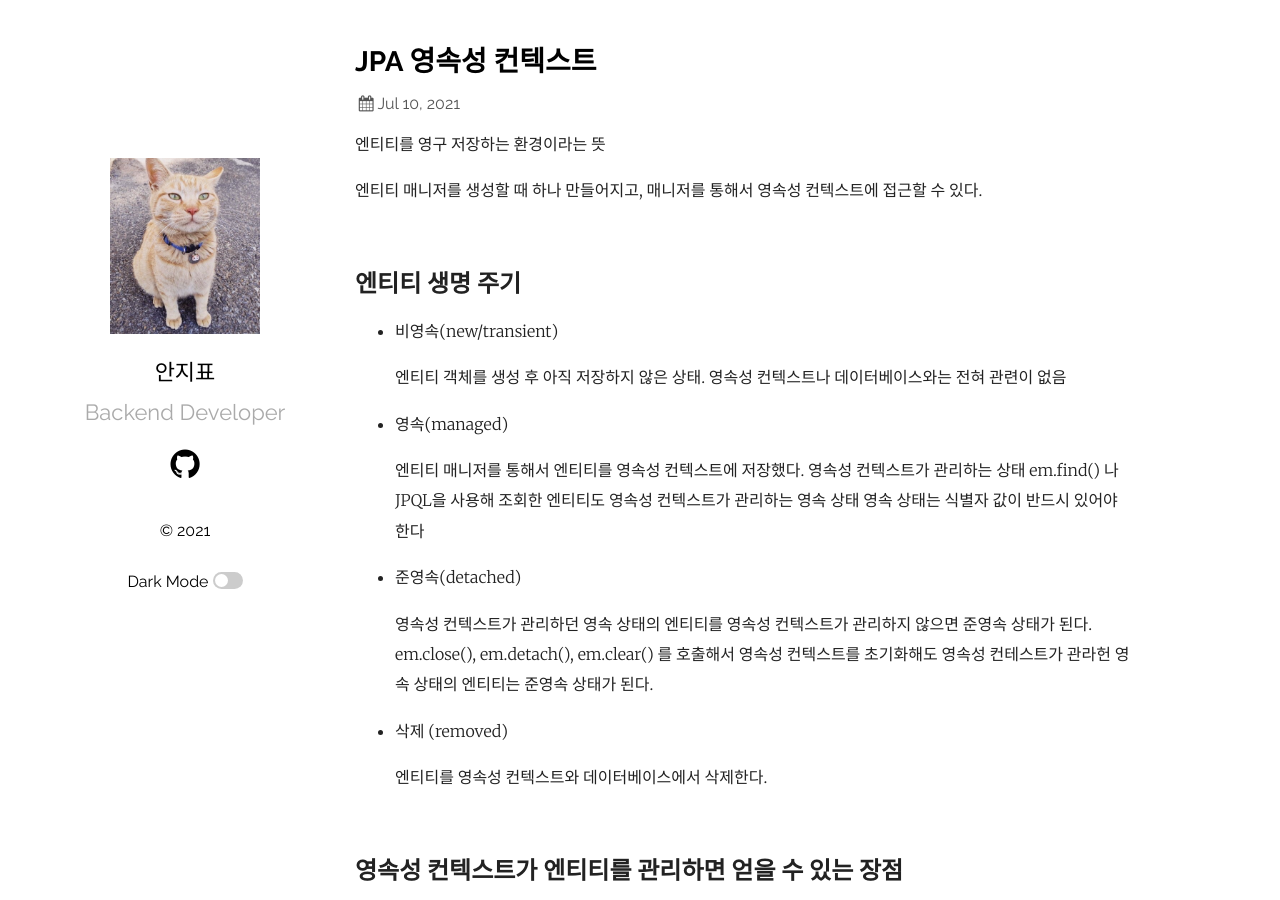
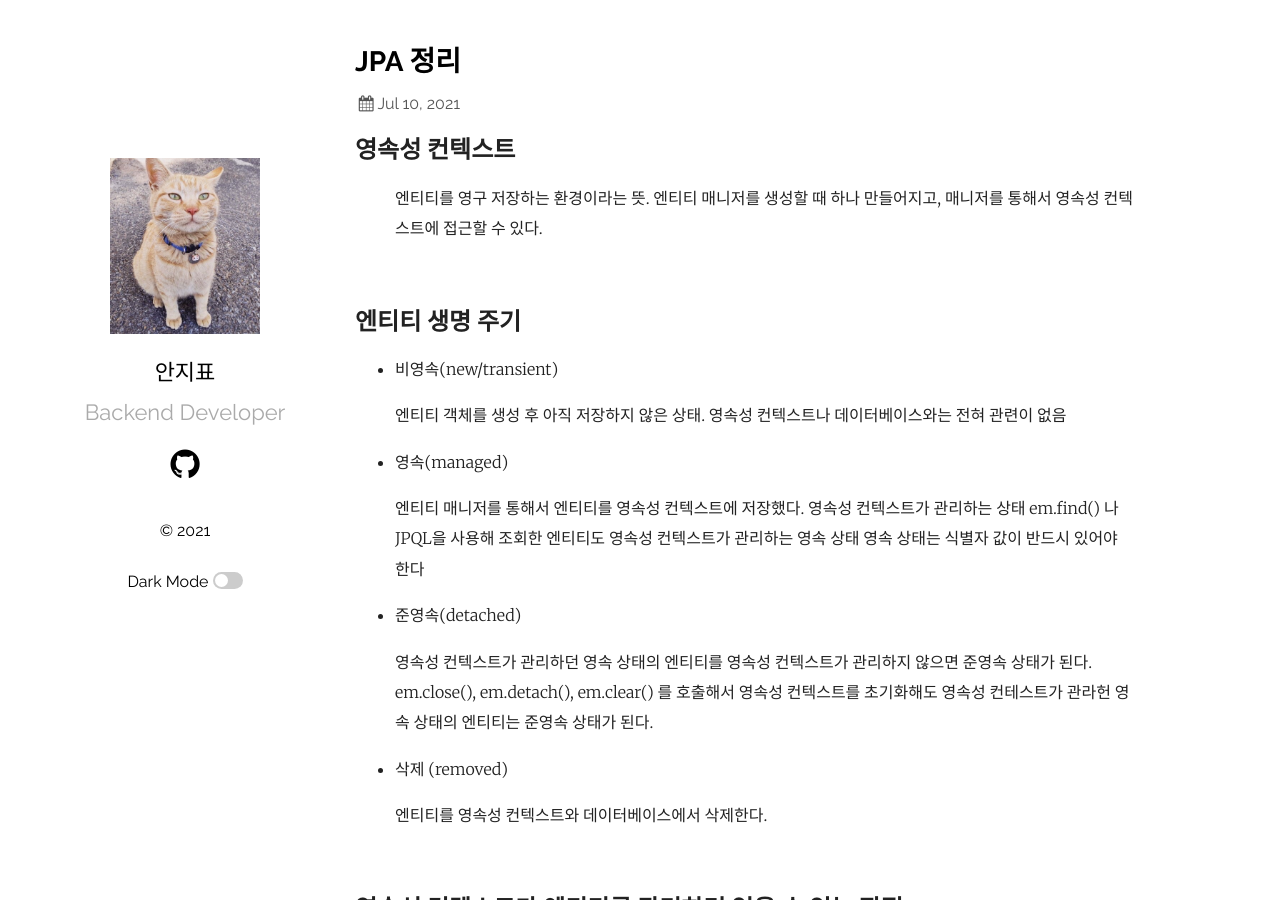
Before and after one commit to ppyong/ppyong.github.io, a Jekyll site: the page built from _posts/2021-07-10-persistance-context.md, in a window 1280 px wide and 900 px high. Built offline with Jekyll 4.4.1, drawn with Linux system fonts in a browser that asks for light colours.

Commit message:
add post persistance-context

```diff
--- a/_posts/2021-07-10-persistance-context.md
+++ b/_posts/2021-07-10-persistance-context.md
@@ -1,11 +1,11 @@
 ---
 layout: post
-title: JPA 영속성 컨텍스트
+title: JPA 정리
 ---
 
-엔티티를 영구 저장하는 환경이라는 뜻
+## 영속성 컨텍스트
 
-엔티티 매니저를 생성할 때 하나 만들어지고, 매니저를 통해서 영속성 컨텍스트에 접근할 수 있다.
+> 엔티티를 영구 저장하는 환경이라는 뜻. 엔티티 매니저를 생성할 때 하나 만들어지고, 매니저를 통해서 영속성 컨텍스트에 접근할 수 있다.
 
 &nbsp;
 ## 엔티티 생명 주기
@@ -28,7 +28,6 @@ title: JPA 영속성 컨텍스트
 - 삭제 (removed)
 
 > 엔티티를 영속성 컨텍스트와 데이터베이스에서 삭제한다.
-
 
 &nbsp;
 ## 영속성 컨텍스트가 엔티티를 관리하면 얻을 수 있는 장점
```
